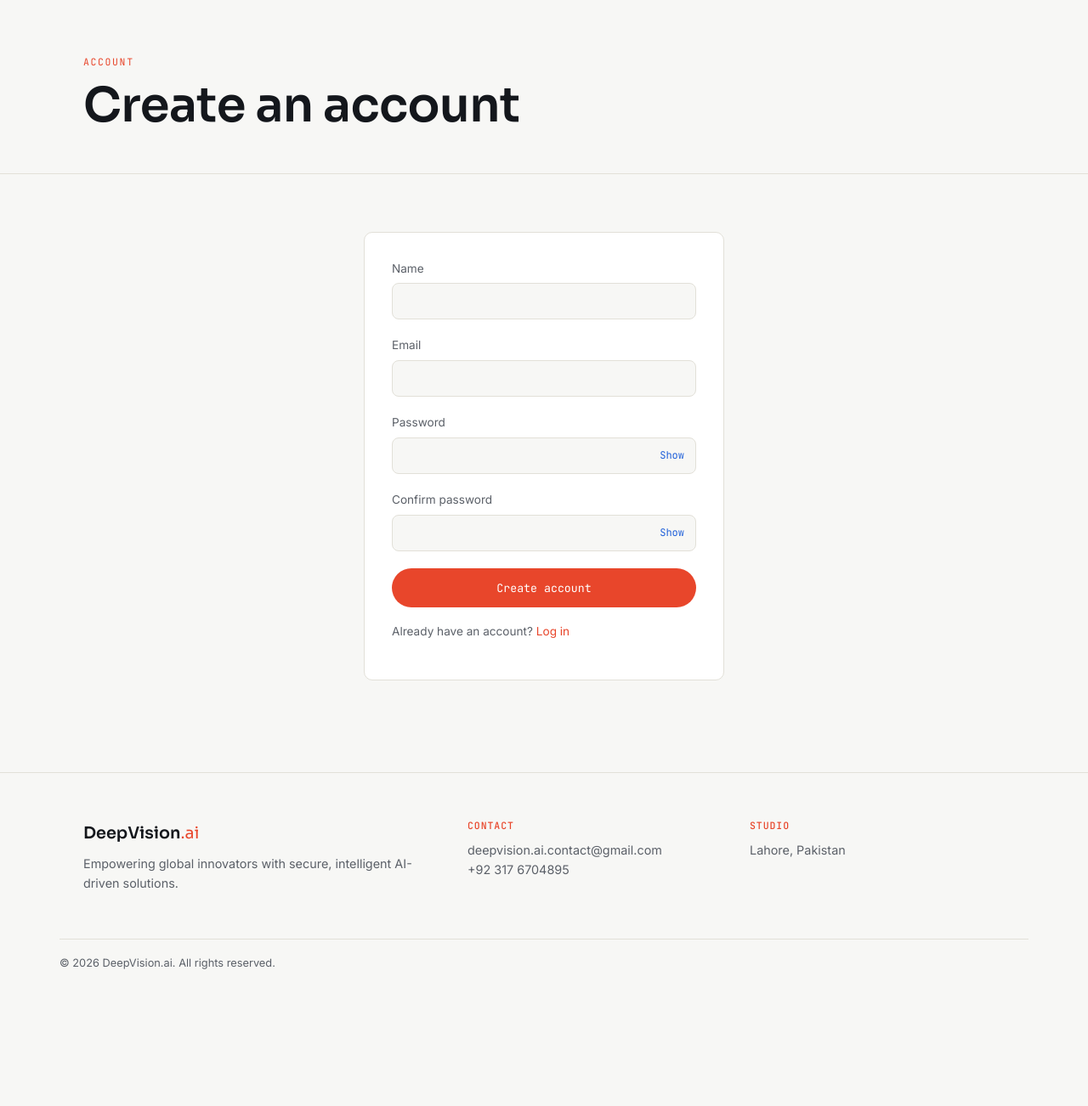
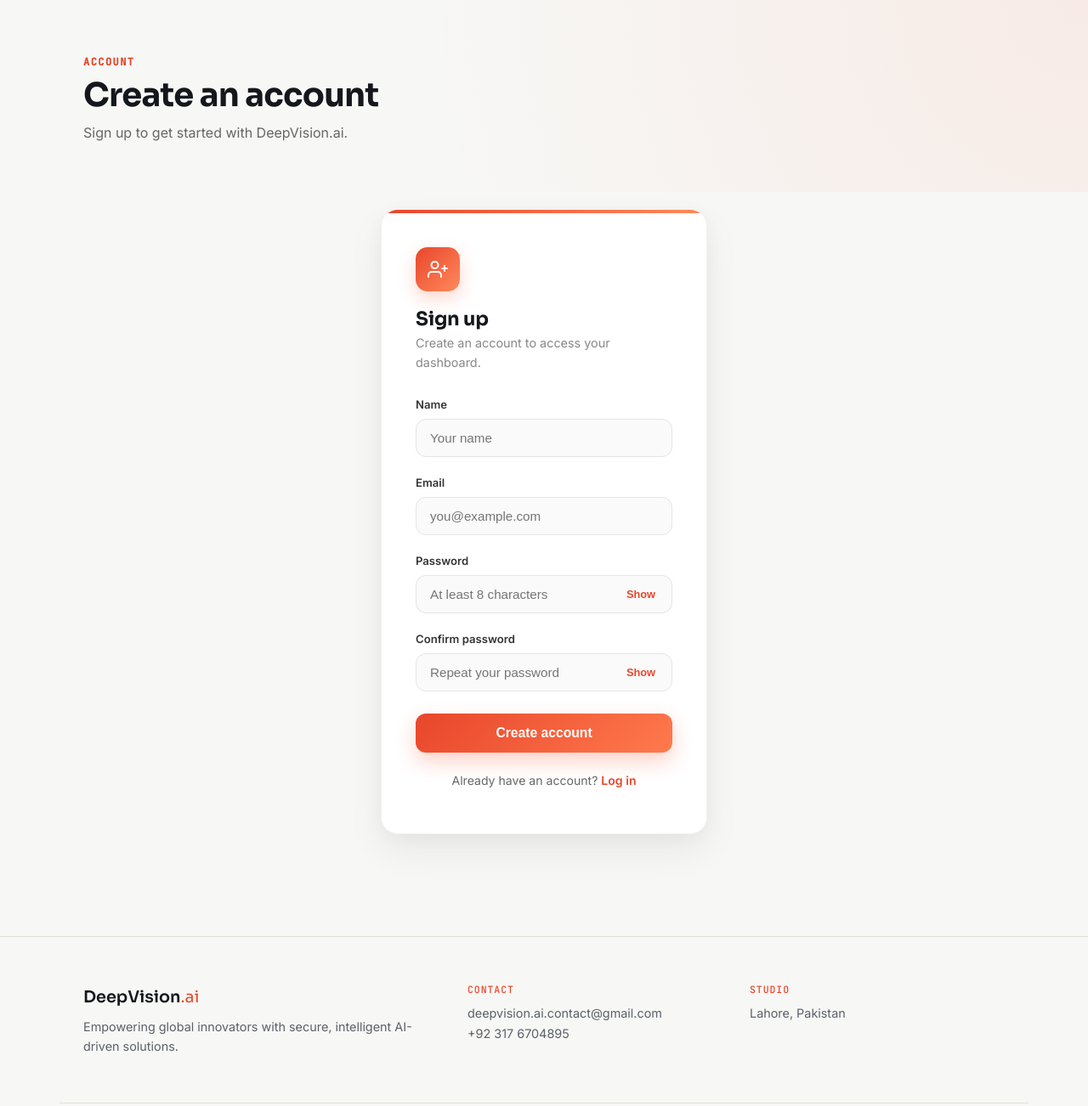
Before and after one commit to AbdulWahab4845/deepvision-site, a FastAPI app: page /signup in a window 1280 px wide. Shown: the part 75-1377 px from the top of the page at 85% size. Before the commit the page ends 1216 px from the top, so only its background shows below. Run offline with FastAPI, Linux system fonts and the light colour scheme.

Commit message:
Update signup.html

```diff
--- a/templates/signup.html
+++ b/templates/signup.html
@@ -1,60 +1,158 @@
 {% extends "base.html" %}
 {% block title %}Sign up — DeepVision.ai{% endblock %}
 {% block content %}
-<section class="page-hero">
+
+<style>
+  .auth-hero {
+    background: radial-gradient(circle at top right, rgba(255, 90, 54, 0.08), transparent 60%),
+                var(--bg, #fafafa);
+    padding: 64px 0 40px;
+  }
+  .auth-hero .eyebrow {
+    letter-spacing: 0.12em; text-transform: uppercase; font-size: 0.75rem;
+    font-weight: 600; color: var(--accent, #ff5a36); margin-bottom: 8px;
+  }
+  .auth-hero h1 { font-size: 2.4rem; font-weight: 800; margin: 0; letter-spacing: -0.02em; }
+  .auth-hero p.sub { margin-top: 10px; color: #666; font-size: 1rem; }
+
+  .auth-card-section { padding: 20px 0 80px; }
+  .auth-card {
+    background: #fff; border-radius: 20px;
+    box-shadow: 0 4px 20px rgba(0,0,0,0.04), 0 20px 45px rgba(0,0,0,0.06);
+    padding: 44px 40px 36px; border: 1px solid rgba(0,0,0,0.05);
+    position: relative; overflow: hidden;
+  }
+  .auth-card::before {
+    content: ""; position: absolute; top: 0; left: 0; right: 0; height: 4px;
+    background: linear-gradient(90deg, var(--accent, #ff5a36), #ff8a5c);
+  }
+  .auth-icon {
+    width: 52px; height: 52px; border-radius: 14px;
+    background: linear-gradient(135deg, var(--accent, #ff5a36), #ff8a5c);
+    display: flex; align-items: center; justify-content: center; margin-bottom: 20px;
+    box-shadow: 0 8px 20px rgba(255, 90, 54, 0.25);
+  }
+  .auth-icon svg { width: 24px; height: 24px; stroke: #fff; }
+  .auth-card h2 { font-size: 1.4rem; font-weight: 700; margin: 0 0 4px; }
+  .auth-card .subtitle { color: #888; font-size: 0.9rem; margin-bottom: 28px; }
+
+  .field-modern { margin-bottom: 20px; }
+  .field-modern label { display: block; font-size: 0.82rem; font-weight: 600; color: #333; margin-bottom: 6px; }
+  .field-modern input {
+    width: 100%; box-sizing: border-box; padding: 13px 16px; border-radius: 12px;
+    border: 1.5px solid #e5e5e5; background: #fafafa; font-size: 0.95rem;
+    transition: border-color 0.2s ease, background 0.2s ease, box-shadow 0.2s ease;
+  }
+  .field-modern input:focus {
+    outline: none; border-color: var(--accent, #ff5a36); background: #fff;
+    box-shadow: 0 0 0 4px rgba(255, 90, 54, 0.1);
+  }
+  .field-modern.has-error input {
+    border-color: #e0574a; background: #fff8f7;
+  }
+  .field-error-modern { color: #c9401f; font-size: 0.8rem; margin-top: 6px; }
+
+  .password-wrap-modern { position: relative; }
+  .password-wrap-modern input { padding-right: 64px; }
+  .password-toggle-modern {
+    position: absolute; right: 14px; top: 50%; transform: translateY(-50%);
+    background: none; border: none; color: var(--accent, #ff5a36);
+    font-size: 0.8rem; font-weight: 600; cursor: pointer; padding: 4px 6px;
+  }
+  .password-toggle-modern:hover { text-decoration: underline; }
+
+  .btn-auth {
+    width: 100%; padding: 14px; border-radius: 12px; border: none;
+    background: linear-gradient(135deg, var(--accent, #ff5a36), #ff7a4d);
+    color: #fff; font-weight: 700; font-size: 0.98rem; cursor: pointer;
+    box-shadow: 0 10px 24px rgba(255, 90, 54, 0.28);
+    transition: transform 0.15s ease, box-shadow 0.15s ease; margin-top: 6px;
+  }
+  .btn-auth:hover { transform: translateY(-1px); box-shadow: 0 14px 30px rgba(255, 90, 54, 0.35); }
+  .btn-auth:active { transform: translateY(0); }
+
+  .auth-footer-link { margin-top: 22px; font-size: 0.88rem; text-align: center; color: #666; }
+  .auth-footer-link a { color: var(--accent, #ff5a36); font-weight: 600; text-decoration: none; }
+  .auth-footer-link a:hover { text-decoration: underline; }
+
+  .form-error-modern {
+    background: #fff2f0; border: 1px solid #ffd6cf; color: #c9401f;
+    padding: 12px 16px; border-radius: 10px; font-size: 0.88rem; margin-bottom: 20px;
+  }
+  .form-error-modern a { color: #c9401f; text-decoration: underline; font-weight: 600; }
+</style>
+
+<section class="auth-hero">
   <div class="wrap">
     <p class="eyebrow">Account</p>
     <h1>Create an account</h1>
+    <p class="sub">Sign up to get started with DeepVision.ai.</p>
   </div>
 </section>
-<section class="section">
-  <div class="wrap" style="max-width: 480px;">
-    <div class="contact-form-wrap">
+
+<section class="auth-card-section">
+  <div class="wrap" style="max-width: 440px;">
+    <div class="auth-card">
+      <div class="auth-icon">
+        <svg viewBox="0 0 24 24" fill="none" stroke-width="2" stroke-linecap="round" stroke-linejoin="round">
+          <path d="M16 21v-2a4 4 0 0 0-4-4H5a4 4 0 0 0-4 4v2"></path>
+          <circle cx="8.5" cy="7" r="4"></circle>
+          <line x1="20" y1="8" x2="20" y2="14"></line>
+          <line x1="17" y1="11" x2="23" y2="11"></line>
+        </svg>
+      </div>
+      <h2>Sign up</h2>
+      <p class="subtitle">Create an account to access your dashboard.</p>
+
       {% if errors.email == "An account with this email already exists." %}
-      <p class="field-error" style="margin-bottom: 16px;">
+      <p class="form-error-modern">
         An account with this email already exists.
-        <a href="/login" style="color: var(--accent); text-decoration: underline;">Log in instead</a>.
+        <a href="/login">Log in instead</a>.
       </p>
       {% elif errors.form %}
-      <p class="field-error" style="margin-bottom: 16px;">{{ errors.form }}</p>
+      <p class="form-error-modern">{{ errors.form }}</p>
       {% endif %}
-      <form class="contact-form" method="post" action="/signup">
-        <div class="field {{ 'has-error' if errors.name }}">
+
+      <form method="post" action="/signup">
+        <div class="field-modern {{ 'has-error' if errors.name }}">
           <label for="name">Name</label>
-          <input type="text" id="name" name="name" value="{{ values.name or '' }}">
-          {% if errors.name %}<p class="field-error">{{ errors.name }}</p>{% endif %}
+          <input type="text" id="name" name="name" value="{{ values.name or '' }}" placeholder="Your name">
+          {% if errors.name %}<p class="field-error-modern">{{ errors.name }}</p>{% endif %}
         </div>
-        <div class="field {{ 'has-error' if errors.email }}">
+        <div class="field-modern {{ 'has-error' if errors.email }}">
           <label for="email">Email</label>
-          <input type="email" id="email" name="email" value="{{ values.email or '' }}">
-          {% if errors.email %}<p class="field-error">{{ errors.email }}</p>{% endif %}
+          <input type="email" id="email" name="email" value="{{ values.email or '' }}" placeholder="you@example.com">
+          {% if errors.email and errors.email != "An account with this email already exists." %}
+            <p class="field-error-modern">{{ errors.email }}</p>
+          {% endif %}
         </div>
-        <div class="field {{ 'has-error' if errors.password }}">
+        <div class="field-modern {{ 'has-error' if errors.password }}">
           <label for="password">Password</label>
-          <div class="password-wrap">
-            <input type="password" id="password" name="password">
-            <button type="button" class="password-toggle" data-target="password">Show</button>
+          <div class="password-wrap-modern">
+            <input type="password" id="password" name="password" placeholder="At least 8 characters">
+            <button type="button" class="password-toggle-modern" data-target="password">Show</button>
           </div>
-          {% if errors.password %}<p class="field-error">{{ errors.password }}</p>{% endif %}
+          {% if errors.password %}<p class="field-error-modern">{{ errors.password }}</p>{% endif %}
         </div>
-        <div class="field">
+        <div class="field-modern">
           <label for="confirm_password">Confirm password</label>
-          <div class="password-wrap">
-            <input type="password" id="confirm_password" name="confirm_password">
-            <button type="button" class="password-toggle" data-target="confirm_password">Show</button>
+          <div class="password-wrap-modern">
+            <input type="password" id="confirm_password" name="confirm_password" placeholder="Repeat your password">
+            <button type="button" class="password-toggle-modern" data-target="confirm_password">Show</button>
           </div>
         </div>
-        <button type="submit" class="btn btn-primary btn-block">Create account</button>
+        <button type="submit" class="btn-auth">Create account</button>
       </form>
-      <p style="margin-top: 18px; font-size: 0.85rem;">
-        Already have an account? <a href="/login" style="color: var(--accent);">Log in</a>
+
+      <p class="auth-footer-link">
+        Already have an account? <a href="/login">Log in</a>
       </p>
     </div>
   </div>
 </section>
 
 <script>
-document.querySelectorAll('.password-toggle').forEach(function (btn) {
+document.querySelectorAll('.password-toggle-modern').forEach(function (btn) {
   btn.addEventListener('click', function () {
     var input = document.getElementById(btn.dataset.target);
     if (input.type === 'password') {
```
